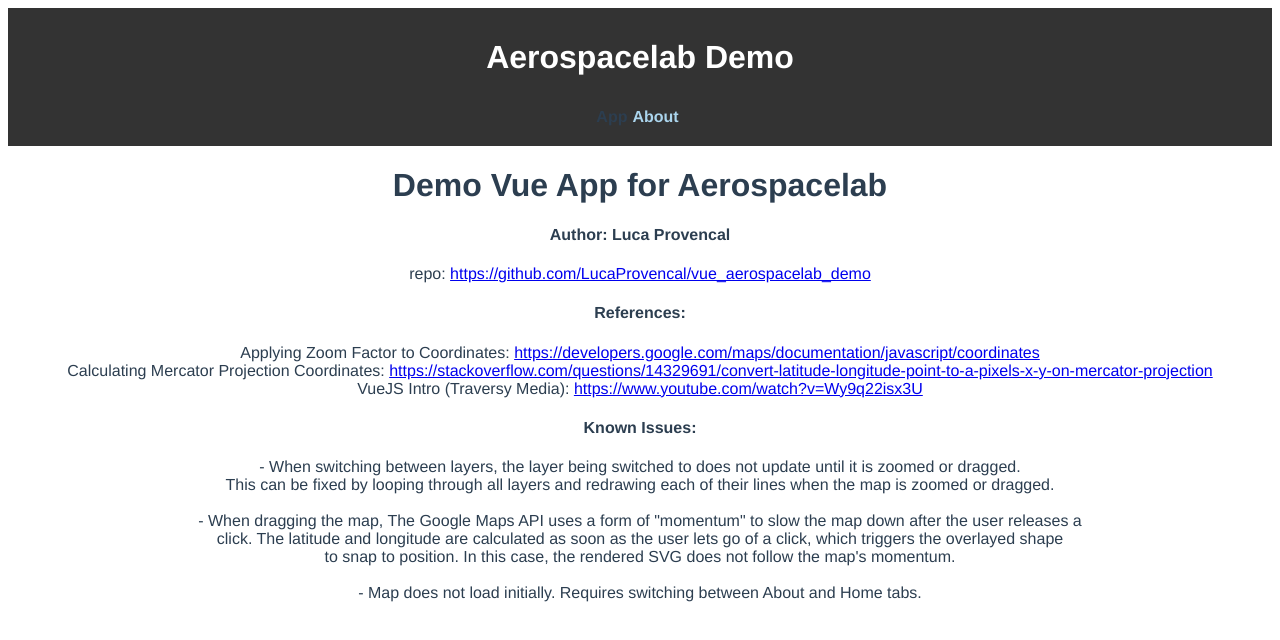
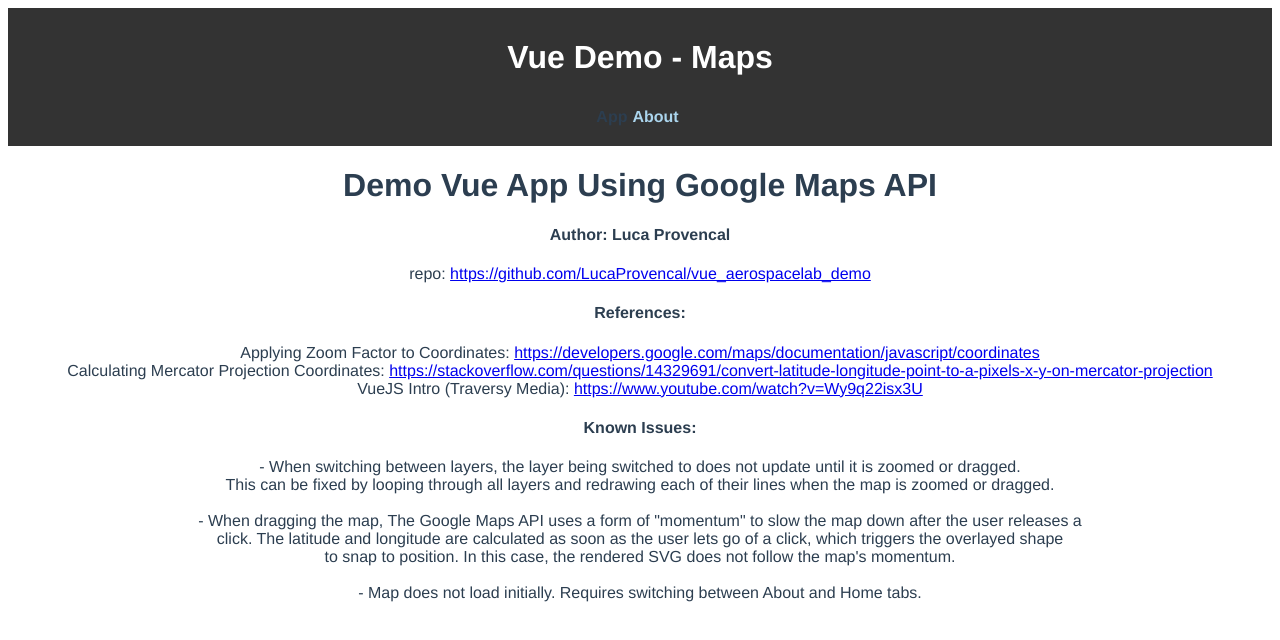
Before and after one commit to LucaProvencal/vue-demo, a Vue app: page /#/about in a window 1280 px wide. Shown: the top 640 px of the page. Built offline with nearby package versions, Linux system fonts and the light colour scheme; no server answers.

Commit message:
update readme

```diff
--- a/public/index.html
+++ b/public/index.html
@@ -5,7 +5,7 @@
     <meta http-equiv="X-UA-Compatible" content="IE=edge">
     <meta name="viewport" content="width=device-width,initial-scale=1.0">
     <link rel="icon" href="<%= BASE_URL %>favicon.ico">
-    <title><%= htmlWebpackPlugin.options.title %></title>
+    <title>Vue Demo - Maps</title>
   </head>
   <body>
     <noscript>
--- a/src/components/GMap.vue
+++ b/src/components/GMap.vue
@@ -6,9 +6,9 @@
         <line :key="m.key" :id="m" v-for="m in lines" :x1="m.x1" :y1="m.y1" :x2="m.x2" :y2="m.y2" style="stroke:rgb(255,0,0);stroke-width:2"/>
       </svg>
     </div>
-    <div  style="position: absolute; z-index: -1">
-      <GmapMap :options="{fullscreenControl: false}" style="width: 1000px; height: 600px;" :zoom="1" @zoom_changed="zoomed" :center="{lat: 0, lng: 0}" @center_changed="dragged"
-          ref="map" @click="clicked">
+    <div  style="position: absolute; z-index: -1; width: 1000px; height: 600px;">
+      <GmapMap :options="{fullscreenControl: false}" ref="mapRef" style="width: 1000px; height: 600px;" :zoom="1" @zoom_changed="zoomed" :center="{lat: 0, lng: 0}" @center_changed="dragged"
+           @click="clicked">
          <GmapMarker
             :key="m.key"
             v-for="m in points"
@@ -25,6 +25,16 @@
 <script>
 import { gmapApi } from "vue2-google-maps";
 import { Home } from "../views/Home.vue";
+import Vue from 'vue'
+import * as VueGoogleMaps from 'vue2-google-maps'
+
+// this connects to google maps API. I initially had this in my main.js, causing problems initializing the map.
+Vue.use(VueGoogleMaps, {
+  load: {
+    key: process.env.VUE_APP_MAPS_KEY,
+    libraries: 'places',
+  }
+})
 
 export default {
   name: "GMap",
@@ -40,6 +50,11 @@ export default {
       this.lines= this.allLines[newVal]
       this.points= this.allPoints[newVal]
     }
+  },
+   mounted() {
+
+
+
   },
   data() {    // this is like setstate in constructor in React. gives initial values for this.zoom and this.center
     return {
@@ -131,7 +146,7 @@ export default {
       } else if (points.length == 2) {    // if a line between two points needs to be drawn.
 
         let latRadians1 = (points[0].lat)*Math.PI/180;                 // converting lat/lng to mercator projection xy.
-        let mercN1 = Math.log(Math.tan((Math.PI/4)+(latRadians1/2)));  // the
+        let mercN1 = Math.log(Math.tan((Math.PI/4)+(latRadians1/2)));
         let summercN1 = mercN1 - offsetmercN;                          // this line accounts for the XY offset due to dragging
 
         let latRadians2 = (points[1].lat)*Math.PI/180;
--- a/src/components/Shapes.vue
+++ b/src/components/Shapes.vue
@@ -9,7 +9,6 @@
 		</h5>
 		<br/>
 		<br/>
-		<h3>If map does not render, please switch to About tab and back. Working on this. </h3>
 	</div>
 </template>
 
--- a/src/components/layout/Header.vue
+++ b/src/components/layout/Header.vue
@@ -1,6 +1,6 @@
 <template>
 	<header class="header">
-		<h1>Aerospacelab Demo</h1>
+		<h1>Vue Demo - Maps</h1>
 		<div id="nav">
 			<router-link to="/">App</router-link>
 			<router-link to="/about">About</router-link>
--- a/src/main.js
+++ b/src/main.js
@@ -1,7 +1,6 @@
 import Vue from 'vue'
 import App from './App.vue'
 import router from './router'
-import * as VueGoogleMaps from 'vue2-google-maps'
 
 Vue.config.productionTip = false
 
@@ -9,16 +8,3 @@ new Vue({
   router,
   render: h => h(App)
 }).$mount('#app')
-
-Vue.use(VueGoogleMaps, {
-  load: {
-    key: process.env.VUE_APP_MAPS_KEY,
-    libraries: 'places', // This is required if you use the Autocomplete plugin
-    // OR: libraries: 'places,drawing'
-    // OR: libraries: 'places,drawing,visualization'
-    // (as you require)
-
-    //// If you want to set the version, you can do so:
-    // v: '3.26',
-	}
-})
--- a/src/views/About.vue
+++ b/src/views/About.vue
@@ -1,6 +1,6 @@
 <template>
 	<div class="about">
-	<h1>Demo Vue App for Aerospacelab</h1>
+	<h1>Demo Vue App Using Google Maps API</h1>
 	<h4>Author: Luca Provencal</h4>
 	<p>repo: <a href="https://github.com/LucaProvencal/vue_aerospacelab_demo " >https://github.com/LucaProvencal/vue_aerospacelab_demo</a><br/></p>
 
```
Also changed, not shown: 1 other file (tests, documents, lock files or other folders).
